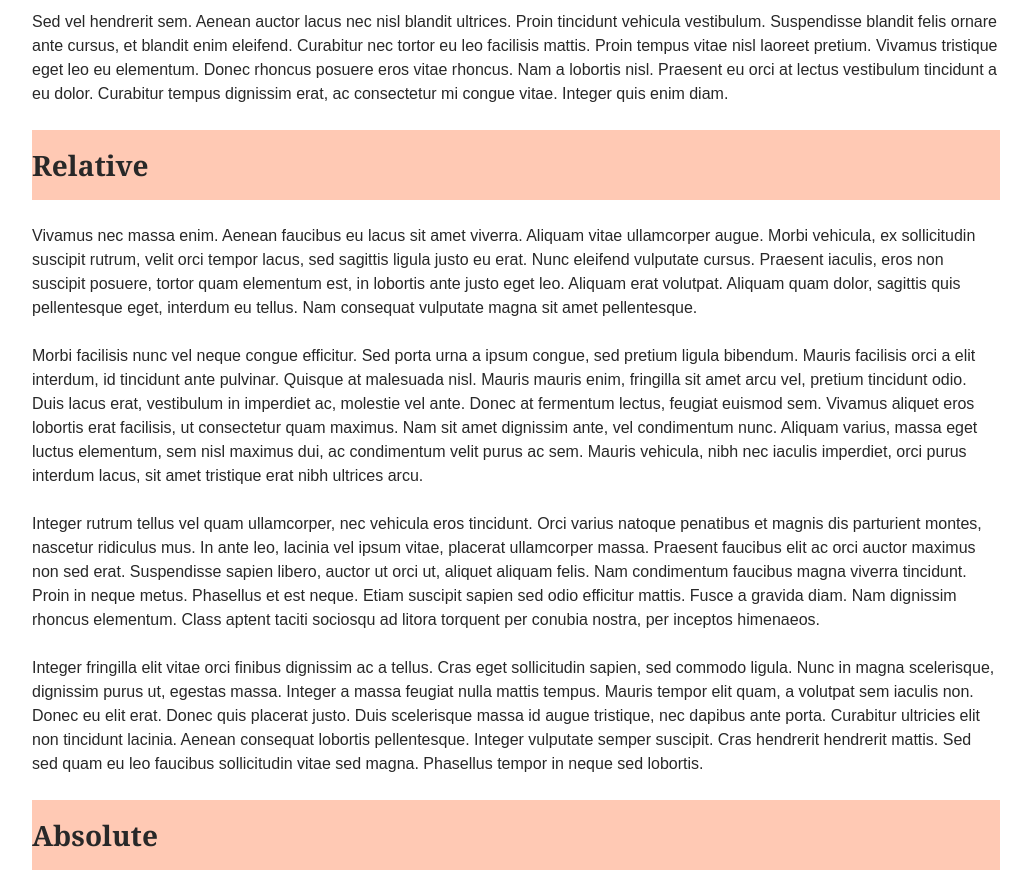
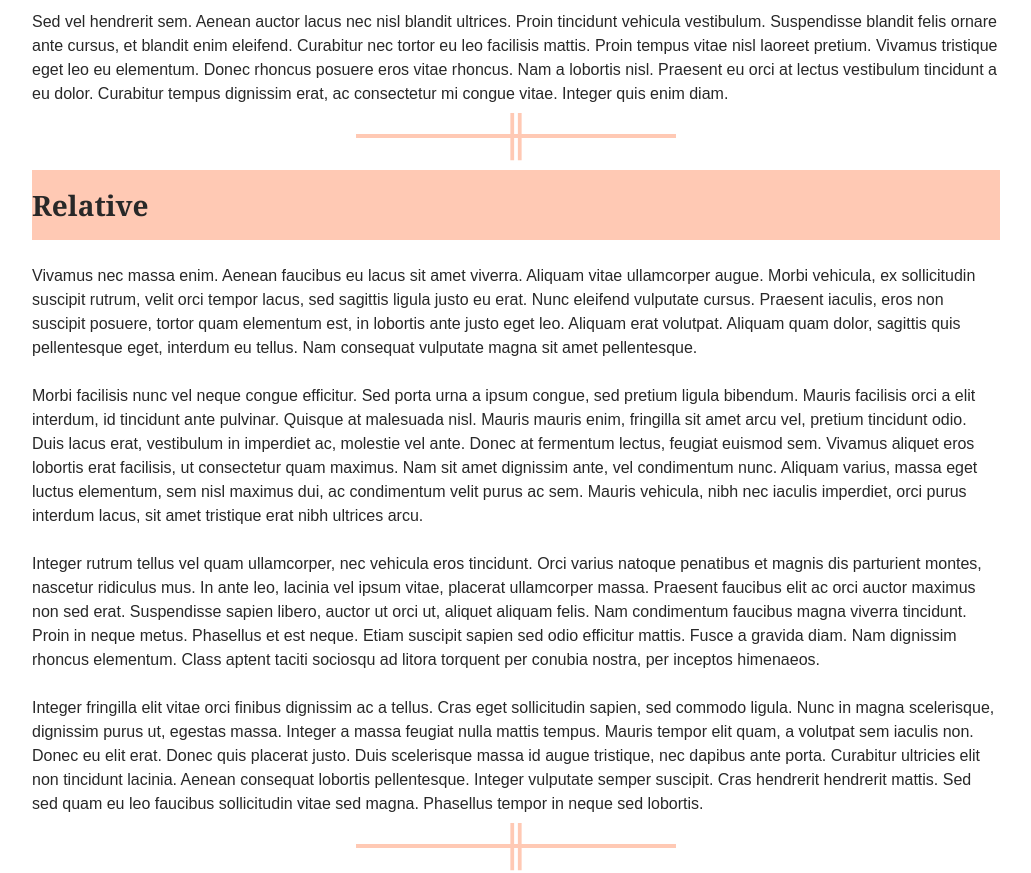
Before and after one commit to Dongwon38/day-07, a plain HTML site: page faq.html in a window 1280 px wide. Shown: the part 820-1693 px from the top of the page, without its empty margins (124-1155 px from the left). Drawn offline with Linux system fonts and the light colour scheme.

Commit message:
Added separator line between sections

```diff
--- a/styles/faq.css
+++ b/styles/faq.css
@@ -168,6 +168,34 @@ a.site-name {
   padding: 0 1rem;
 }
 
+section {
+  position: relative;
+  margin-bottom: 4rem;
+}
+
+section::after {
+  content: "";
+  width: 20rem;
+  height: 0.25rem;
+  margin: 0 auto;
+  background-color: #ffc9b4;
+  position: absolute;
+  bottom: -2rem;
+  left: 0;
+  right: 0;
+}
+
+section::before {
+  content: "\2225";
+  font-size: 3rem;
+  color: #ffc9b4;
+  text-align: center;
+  position: absolute;
+  bottom: -4rem;
+  left: 0;
+  right: 0;
+}
+
 section h2 {
   margin: 0;
   padding: 0.5em 0;
```
